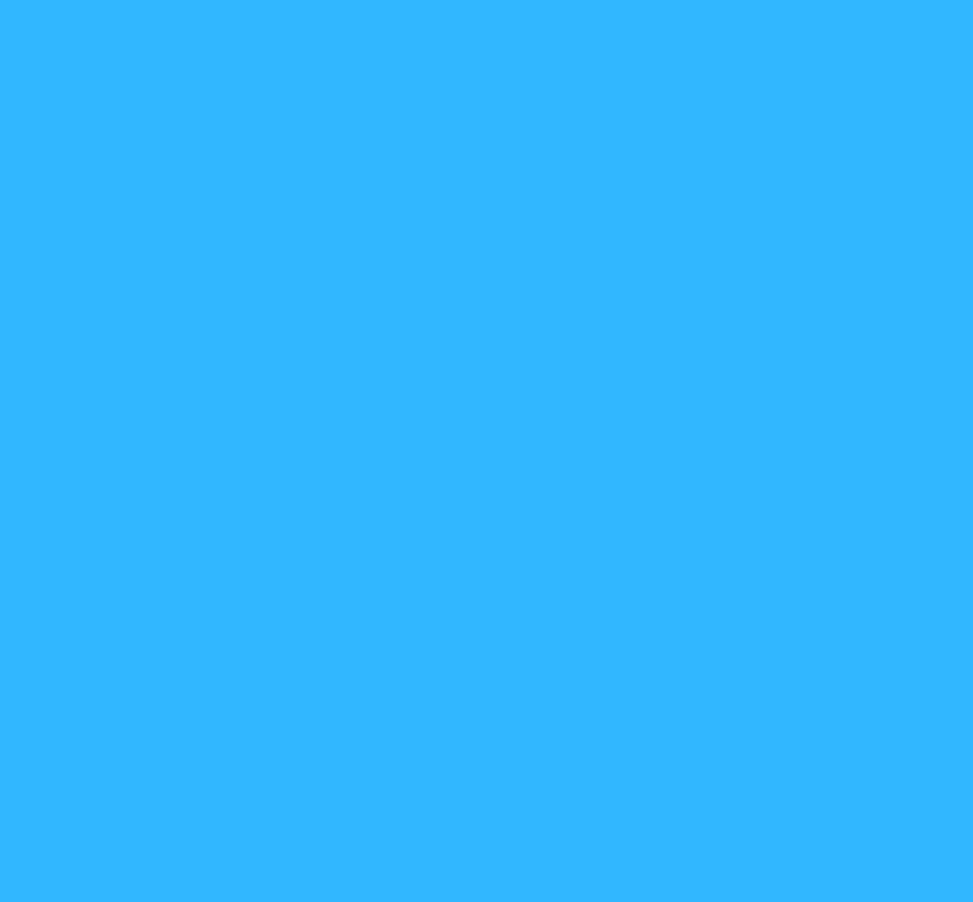
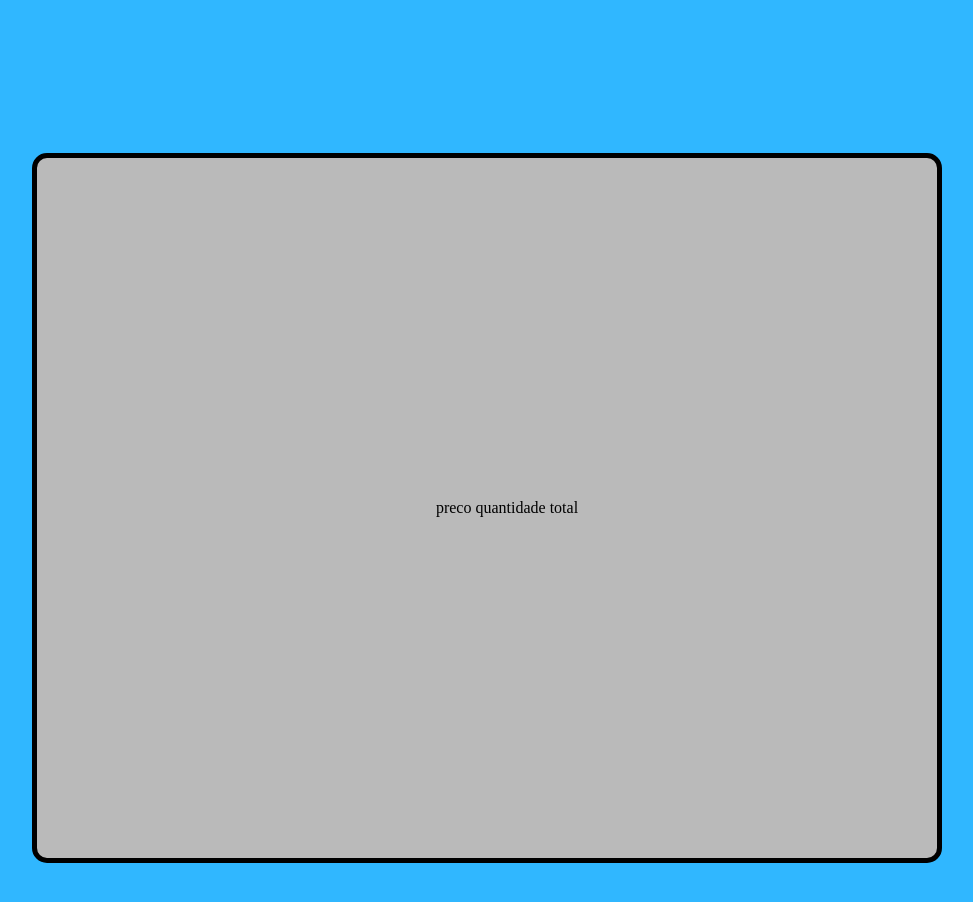
Before and after one commit to henriqu3ms/ep5, a plain HTML site: page carrinho.html in a window 1280 px wide. Shown: the whole page, without its empty margins (153-1126 px from the left). Drawn offline with Linux system fonts and the light colour scheme.

Commit message:
atualizacao7

```diff
--- a/carrinho.html
+++ b/carrinho.html
@@ -7,6 +7,19 @@
 <title>pokemon</title>
 </head>
 <html>
- <body id="bodycarrinho">
+<body id="bodycarrinho">
+<main id="maincarrinho">
+<ul  class="ulcorrido">
+    <li class="ulcorrido">
+preco
+    </li>
+    <li  class="ulcorrido">
+quantidade
+    </li>
+    <li  class="ulcorrido">
+total
+    </li>
+</ul>
+</main>
 </body>
 </html>
--- a/style.css
+++ b/style.css
@@ -172,6 +172,8 @@ body{
   padding: 2px;
   }
 
+  /*produto*/
+
   .container2{
   display: flex;
   flex-wrap: wrap;
@@ -234,3 +236,30 @@ body{
   padding-top: 2px;
   margin: 30px;
   }
+
+  /*carrinho*/
+
+  #maincarrinho {
+    background-color: rgb(186, 186, 186);
+    width: 900px;
+    height: 700px;
+    border-radius: 15px;
+    border: 5px solid black;
+    display: flex;
+    justify-content: center;
+    align-items: center;
+    position: fixed;
+  }
+
+  #bodycarrinho {
+  display: flex;
+  justify-content: center;
+  align-items: center;
+  position: relative;
+  height: 1000px;
+  }
+
+  .ulcorrido {
+    display: flex;
+    margin: 2px;
+  }
```
